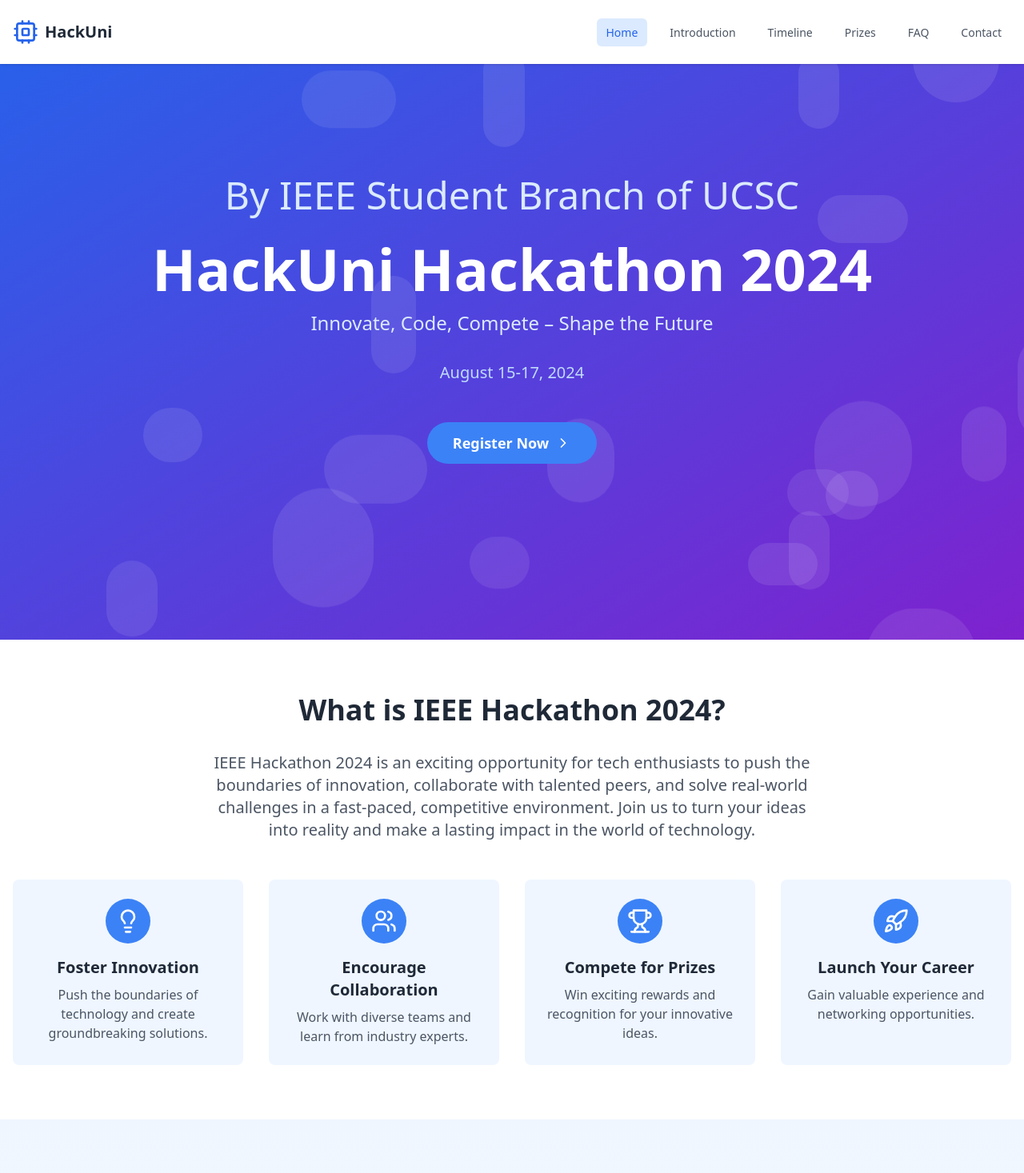
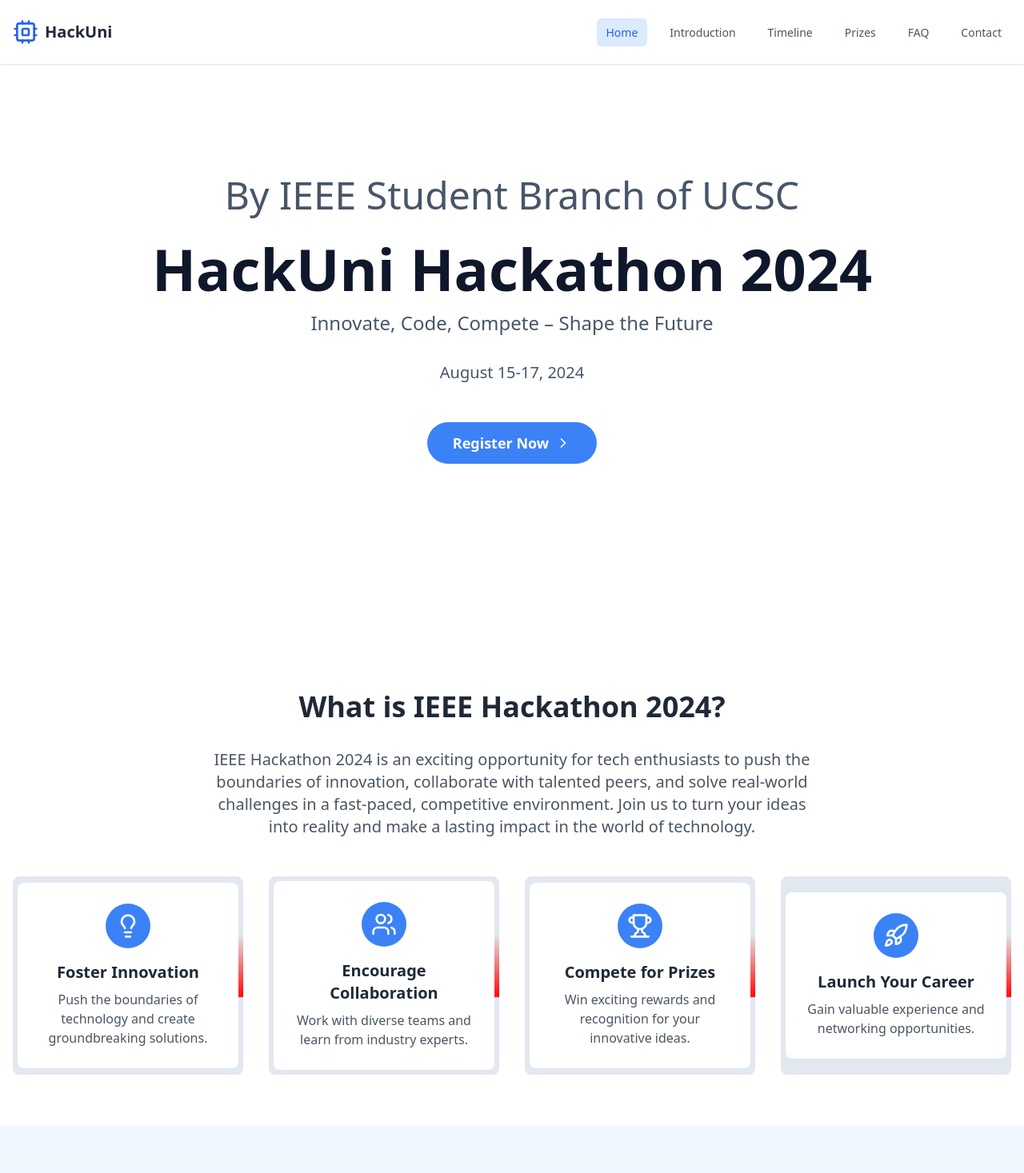
Before and after one commit to Dinil-Thilakarathne/HackUni, a Next.js app: page / in a window 1280 px wide. Shown: the top 1467 px of the page at 80% size. Built offline with nearby package versions, Linux system fonts and the light colour scheme.

Commit message:
feat: update Introduction section

```diff
--- a/app/page.tsx
+++ b/app/page.tsx
@@ -2,6 +2,7 @@
 import Hero from "@/components/Hero";
 import IntroductionSection from "@/components/IntroSection";
 import PrizesSection from "@/components/PrizeSection";
+import AnimatedBox from "@/components/ui/AnimatedBox";
 
 export default function Home() {
   return (
@@ -10,6 +11,14 @@
       <Hero />
       <IntroductionSection />
       <PrizesSection />
+      <div className="h-screen flex items-center justify-center">
+        <AnimatedBox>
+          <span>
+            Lorem ipsum dolor sit amet consectetur adipisicing elit. Cum,
+            necessitatibus!
+          </span>
+        </AnimatedBox>
+      </div>
     </div>
   );
 }
--- a/components/Hero.tsx
+++ b/components/Hero.tsx
@@ -6,38 +6,14 @@
 export default function Hero() {
   return (
     <section
-      className="relative flex min-h-screen items-center justify-center overflow-hidden bg-gradient-to-br from-blue-600 to-purple-700"
+      className="relative flex min-h-screen items-center justify-center overflow-hidden "
       id="home"
     >
-      {/* Animated background elements */}
-      <div className="absolute inset-0 overflow-hidden">
-        {[...Array(20)].map((_, i) => (
-          <motion.div
-            key={i}
-            className="absolute rounded-full bg-white bg-opacity-20"
-            style={{
-              width: Math.random() * 100 + 50,
-              height: Math.random() * 100 + 50,
-              top: `${Math.random() * 100}%`,
-              left: `${Math.random() * 100}%`,
-            }}
-            animate={{
-              y: [0, Math.random() * 100 - 50],
-              opacity: [0.2, 0.5, 0.2],
-            }}
-            transition={{
-              duration: Math.random() * 10 + 10,
-              repeat: Infinity,
-              repeatType: "reverse",
-            }}
-          />
-        ))}
-      </div>
 
       {/* Content */}
       <div className="relative z-10 px-4 text-center">
         <motion.h3
-          className="mb-8 text-xl text-blue-100 md:text-5xl"
+          className="mb-8 text-xl text-slate-600 md:text-5xl"
           initial={{ opacity: 0, y: -20 }}
           animate={{ opacity: 1, y: 0 }}
           transition={{ duration: 0.8, delay: 0.2 }}
@@ -45,7 +21,7 @@
           By IEEE Student Branch of UCSC
         </motion.h3>
         <motion.h1
-          className="mb-4 text-5xl font-extrabold text-white md:text-7xl"
+          className="mb-4 text-5xl font-extrabold text-slate-900 md:text-7xl"
           initial={{ opacity: 0, y: -20 }}
           animate={{ opacity: 1, y: 0 }}
           transition={{ duration: 0.8 }}
@@ -53,7 +29,7 @@
           HackUni Hackathon 2024
         </motion.h1>
         <motion.p
-          className="mb-8 text-xl text-blue-100 md:text-2xl"
+          className="mb-8 text-xl text-slate-600 md:text-2xl"
           initial={{ opacity: 0, y: -20 }}
           animate={{ opacity: 1, y: 0 }}
           transition={{ duration: 0.8, delay: 0.2 }}
@@ -61,7 +37,7 @@
           Innovate, Code, Compete – Shape the Future
         </motion.p>
         <motion.div
-          className="mb-12 text-lg text-blue-200 md:text-xl"
+          className="mb-12 text-lg text-slate-600 md:text-xl"
           initial={{ opacity: 0, y: -20 }}
           animate={{ opacity: 1, y: 0 }}
           transition={{ duration: 0.8, delay: 0.4 }}
--- a/components/IntroSection.tsx
+++ b/components/IntroSection.tsx
@@ -1,37 +1,40 @@
-'use client'
+"use client";
 
-import { motion } from 'framer-motion'
-import { Lightbulb, Users, Trophy, Rocket } from 'lucide-react'
+import { motion } from "framer-motion";
+import { Lightbulb, Users, Trophy, Rocket } from "lucide-react";
+import AnimatedBox from "./ui/AnimatedBox";
 
 const objectives = [
   {
     icon: Lightbulb,
-    title: 'Foster Innovation',
-    description: 'Push the boundaries of technology and create groundbreaking solutions.',
+    title: "Foster Innovation",
+    description:
+      "Push the boundaries of technology and create groundbreaking solutions.",
   },
   {
     icon: Users,
-    title: 'Encourage Collaboration',
-    description: 'Work with diverse teams and learn from industry experts.',
+    title: "Encourage Collaboration",
+    description: "Work with diverse teams and learn from industry experts.",
   },
   {
     icon: Trophy,
-    title: 'Compete for Prizes',
-    description: 'Win exciting rewards and recognition for your innovative ideas.',
+    title: "Compete for Prizes",
+    description:
+      "Win exciting rewards and recognition for your innovative ideas.",
   },
   {
     icon: Rocket,
-    title: 'Launch Your Career',
-    description: 'Gain valuable experience and networking opportunities.',
+    title: "Launch Your Career",
+    description: "Gain valuable experience and networking opportunities.",
   },
-]
+];
 
 export default function IntroductionSection() {
   return (
-    <section className="py-16 bg-white min-h-[75vh] flex" id='introduction'>
+    <section className="flex min-h-[75vh] bg-white py-16" id="introduction">
       <div className="container mx-auto my-auto px-4">
         <motion.h2
-          className="text-3xl md:text-4xl font-bold text-center text-gray-800 mb-8"
+          className="mb-8 text-center text-3xl font-bold text-gray-800 md:text-4xl"
           initial={{ opacity: 0, y: 20 }}
           whileInView={{ opacity: 1, y: 0 }}
           viewport={{ once: true }}
@@ -40,38 +43,44 @@
           What is IEEE Hackathon 2024?
         </motion.h2>
         <motion.p
-          className="text-xl text-center text-gray-600 mb-12 max-w-3xl mx-auto"
+          className="mx-auto mb-12 max-w-3xl text-center text-xl text-gray-600"
           initial={{ opacity: 0, y: 20 }}
           whileInView={{ opacity: 1, y: 0 }}
           viewport={{ once: true }}
           transition={{ duration: 0.6, delay: 0.2 }}
         >
-          IEEE Hackathon 2024 is an exciting opportunity for tech enthusiasts to push the boundaries of innovation,
-          collaborate with talented peers, and solve real-world challenges in a fast-paced, competitive environment.
-          Join us to turn your ideas into reality and make a lasting impact in the world of technology.
+          IEEE Hackathon 2024 is an exciting opportunity for tech enthusiasts to
+          push the boundaries of innovation, collaborate with talented peers,
+          and solve real-world challenges in a fast-paced, competitive
+          environment. Join us to turn your ideas into reality and make a
+          lasting impact in the world of technology.
         </motion.p>
-        <div className="grid grid-cols-1 md:grid-cols-2 lg:grid-cols-4 gap-8">
+        <div className="grid grid-cols-1 gap-8 md:grid-cols-2 lg:grid-cols-4">
           {objectives.map((objective, index) => (
             <motion.div
               key={index}
-              className="bg-blue-50 rounded-lg p-6 hover:bg-blue-100 transition-colors duration-300 ease-in-out"
+              className=""
               initial={{ opacity: 0, y: 20 }}
               whileInView={{ opacity: 1, y: 0 }}
               viewport={{ once: true }}
               transition={{ duration: 0.6, delay: 0.1 * index }}
               whileHover={{ scale: 1.05 }}
             >
-              <div className="flex flex-col items-center text-center">
-                <div className="bg-blue-500 text-white rounded-full p-3 mb-4">
-                  <objective.icon className="w-8 h-8" />
+              <AnimatedBox className="flex h-full w-full items-center justify-center" borderWidth={6}>
+                <div className="flex flex-col items-center text-center">
+                  <div className="mb-4 rounded-full bg-blue-500 p-3 text-white">
+                    <objective.icon className="h-8 w-8" />
+                  </div>
+                  <h3 className="mb-2 text-xl font-semibold text-gray-800">
+                    {objective.title}
+                  </h3>
+                  <p className="text-gray-600">{objective.description}</p>
                 </div>
-                <h3 className="text-xl font-semibold text-gray-800 mb-2">{objective.title}</h3>
-                <p className="text-gray-600">{objective.description}</p>
-              </div>
+              </AnimatedBox>
             </motion.div>
           ))}
         </div>
       </div>
     </section>
-  )
+  );
 }
--- /dev/null
+++ b/components/ui/AnimatedBox.tsx
@@ -0,0 +1,51 @@
+"use client";
+import { cn } from "@/libs/utils";
+import { motion } from "framer-motion";
+
+type AnimatedBoxProps = {
+  children: React.ReactNode;
+  className?: string;
+  borderWidth?: number;
+  borderColor?: string;
+};
+
+export default function AnimatedBox({
+  children,
+  className,
+  borderWidth = 2,
+  borderColor = "red",
+}: AnimatedBoxProps) {
+  return (
+    <div className={cn("relative bg-transparent", className)}>
+      <motion.div
+        className="absolute inset-0 z-[1] h-full w-full rounded-lg p-2 bg-slate-200 border-slate-200"
+        style={{
+          clipPath: "inset(0 0 0 0 round 8px)",
+          borderWidth: borderWidth,
+        }}
+      >
+        <motion.div
+          className="absolute aspect-[2_/_1] w-[10rem]"
+          style={{
+            background: `radial-gradient(100% 100% at right, ${borderColor}, transparent 50%)`,
+            offsetPath: "border-box",
+            offsetAnchor: "100% 50%",
+          }}
+          animate={{ offsetDistance: [0, "100%"] }}
+          transition={{
+            duration: 15,
+            ease: "linear",
+            repeat: Infinity,
+            repeatType: "loop",
+          }}
+        ></motion.div>
+      </motion.div>
+      <motion.div
+        className="relative z-10 rounded-lg border-2 border-transparent bg-white p-6"
+        style={{ margin: borderWidth }}
+      >
+        {children}
+      </motion.div>
+    </div>
+  );
+}
--- /dev/null
+++ b/libs/utils.tsx
@@ -0,0 +1,6 @@
+import { ClassValue, clsx } from "clsx";
+import { twMerge } from "tailwind-merge";
+
+export function cn(...inputs: ClassValue[]) {
+  return twMerge(clsx(inputs));
+}
--- a/package.json
+++ b/package.json
@@ -9,12 +9,14 @@
     "lint": "next lint"
   },
   "dependencies": {
+    "clsx": "^2.1.1",
     "framer-motion": "^11.5.4",
     "lucide-react": "^0.441.0",
     "next": "14.2.11",
     "react": "^18",
     "react-dom": "^18",
-    "react-scroll": "^1.9.0"
+    "react-scroll": "^1.9.0",
+    "tailwind-merge": "^2.5.2"
   },
   "devDependencies": {
     "@types/node": "^20",
```
Also changed, not shown: 1 other file (tests, documents, lock files or other folders).
